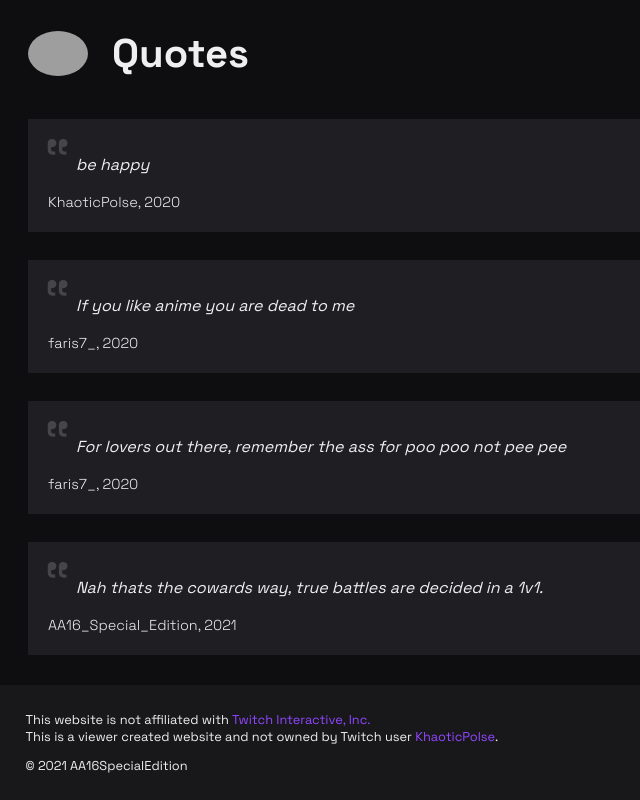
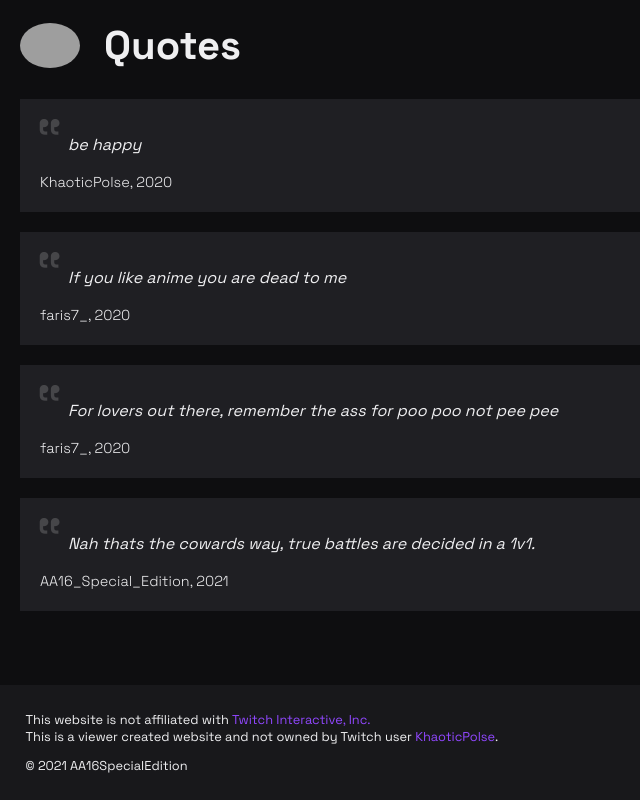
Before and after one commit to KhaoticPolse/khaoticpolse.github.io, a plain HTML site: page quotes/index.html in a window 1280 px wide. Shown: the whole page, without its empty margins (0-640 px from the left). Drawn offline with Linux system fonts and the light colour scheme; grey boxes are pictures that could not be loaded.

Commit message:
Adjust spacing

```diff
--- a/quotes/style.css
+++ b/quotes/style.css
@@ -10,11 +10,11 @@ header strong {
 
 header,
 figure {
-  margin: 1.75em;
+  margin: 1.25em;
 }
 
 header {
-  margin-bottom: .75em;
+  margin-bottom: .5em;
 }
 
 figure {
```
